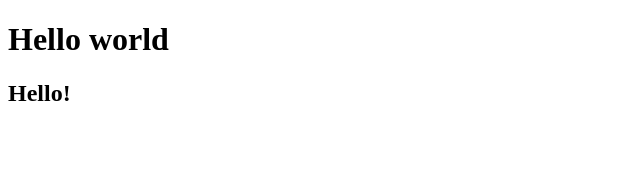
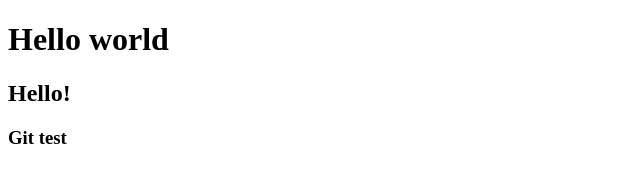
Before and after one commit to Viqto0r/project, a plain HTML site: page index.html in a window 1280 px wide. Shown: the full height of the page, 0-640 px from the left. Drawn offline with Linux system fonts and the light colour scheme.

Commit message:
added h3

```diff
--- a/index.html
+++ b/index.html
@@ -9,5 +9,6 @@
   <body>
     <h1>Hello world</h1>
 		<h2>Hello!</h2>
+		<h3>Git test</h3>
   </body>
 </html>
```
